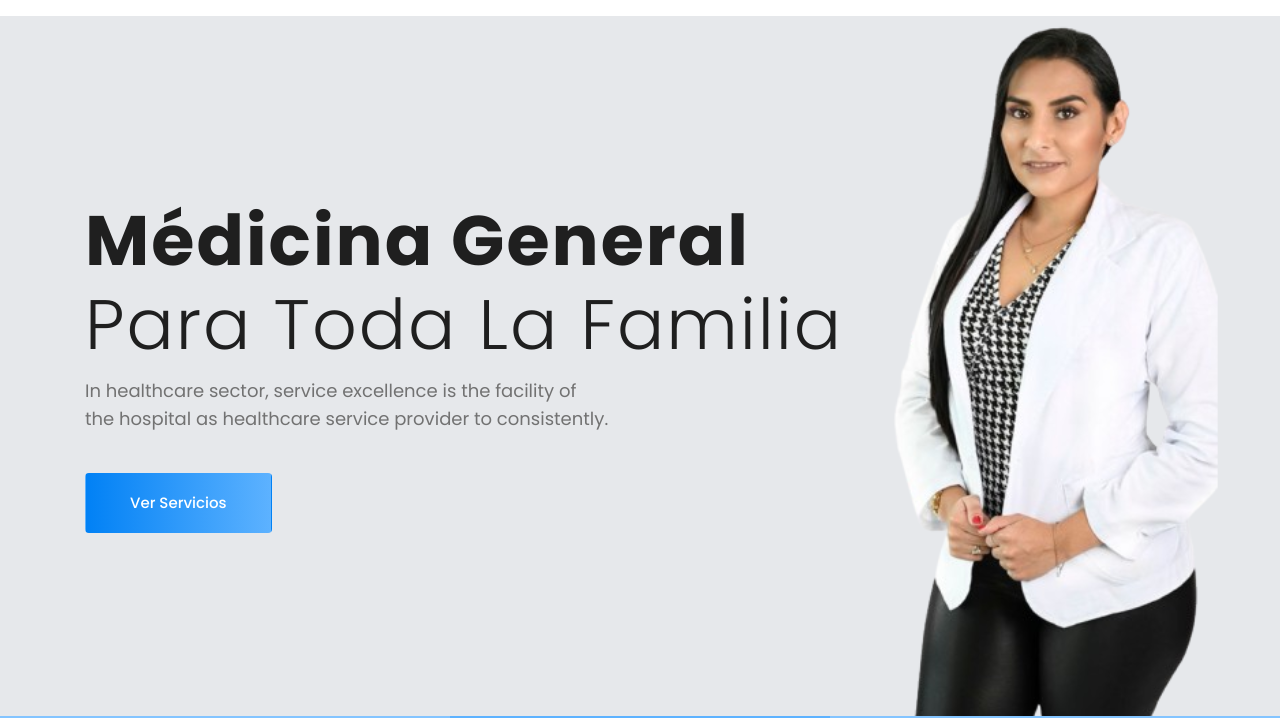
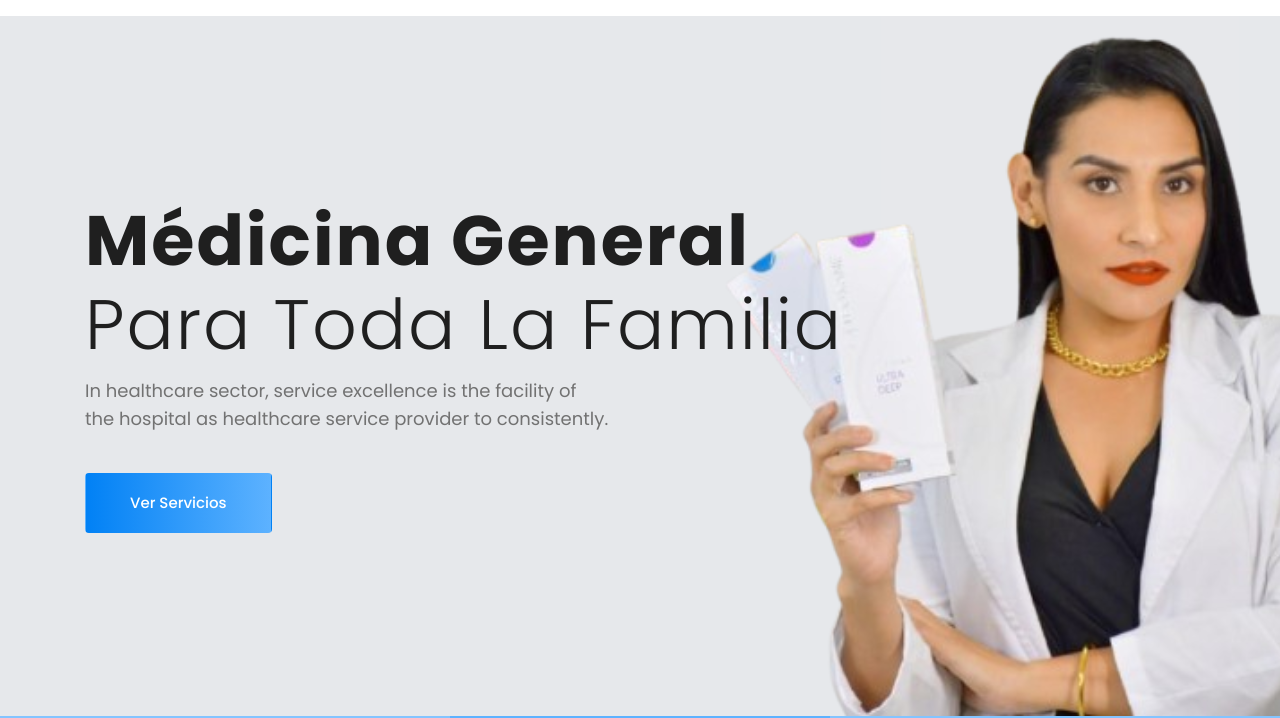
Before and after one commit to aibotsacademy/daley, a plain HTML site: page index.html in a window 1280 px wide. Shown: the part 117-835 px from the top of the page. Drawn offline with nearby package versions, Linux system fonts and the light colour scheme; files that its build step writes are made by us from their sources; files whose address does not match are found by name.

Commit message:
Update _slider.scss

```diff
--- a/scss/_slider.scss
+++ b/scss/_slider.scss
@@ -2,7 +2,7 @@
     background-image: url(../img/banner/banner.png);
 }
 .slider_bg_2{
-    background-image: url(../img/banner/banner2.png);
+    background-image: url(../img/banner/banner-daley3.png);
 }
 .slider_area{
     .single_slider{
```
